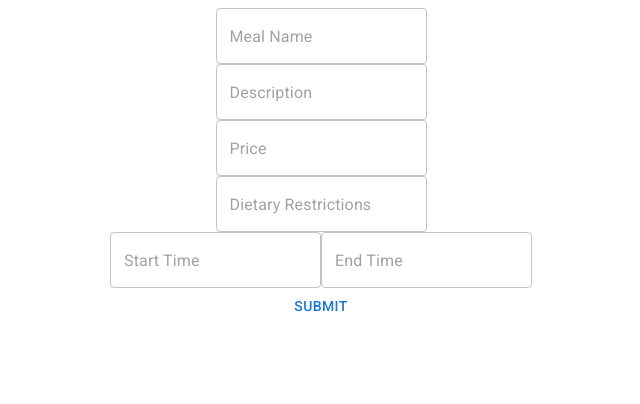
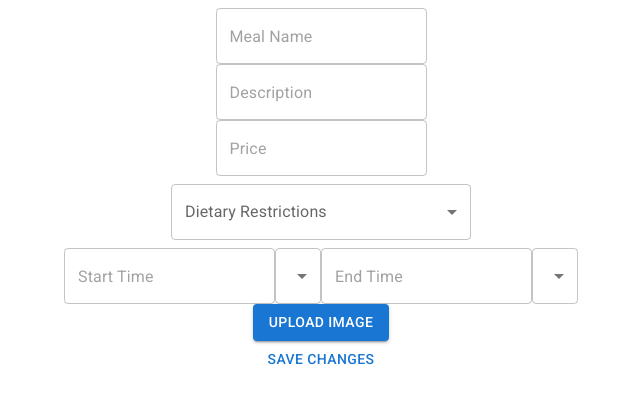
Before and after one commit to A-very-Cunning-ham/SSW-322-Project, a React (Create React App) app: page / in a window 1280 px wide. Shown: the top 404 px of the page, without its empty margins (319-959 px from the left). Built offline with nearby package versions, Linux system fonts and the light colour scheme.

Commit message:
added image upload button and checkbox forms

```diff
--- a/src/components/CreateMealForm.tsx
+++ b/src/components/CreateMealForm.tsx
@@ -1,15 +1,30 @@
 import { Button, TextField } from '@mui/material/';
 import * as React from 'react';
 import {Formik, Form} from 'formik';
-import { json } from 'stream/consumers';
+import OutlinedInput from '@mui/material/OutlinedInput';
+import InputLabel from '@mui/material/InputLabel';
+import MenuItem from '@mui/material/MenuItem';
+import FormControl from '@mui/material/FormControl';
+import ListItemText from '@mui/material/ListItemText';
+import Select, { SelectChangeEvent } from '@mui/material/Select';
+import Checkbox from '@mui/material/Checkbox';
 
+const ITEM_HEIGHT = 48;
+const ITEM_PADDING_TOP = 8;
+const MenuProps = {
+    PaperProps: {
+      style: {
+        maxHeight: ITEM_HEIGHT * 4.5 + ITEM_PADDING_TOP,
+        width: 250,
+      },
+    },
+  };
 interface Values {
     mealName: string
     description: string
-    price: any
-    dietaryRestrictions: string
-    startTime: any
-    endTime: any
+    price: string
+    startTime: string
+    endTime: string
     comments: string
 }
 
@@ -17,10 +32,23 @@ interface Props {
     onSubmit: (values: Values) => void;
 }
 
+const dietaryRestrictionTags = [
+    'Vegan',
+    'Vegetarian',
+    'Kosher',
+    'Low Carb',
+    'Keto',
+    'Dairy-Free',
+    'Gluten-Free',
+    'Allergy-Free'
+  ];
+
 export const CreateMealForm: React.FC<Props> = ({onSubmit}) => {
+    const [tagName, setTagName] = React.useState<string[]>([]); //for dietary restriction tags
+
     return (
         <Formik
-            initialValues={{ mealName:'', description:'',price:'',dietaryRestrictions:'',startTime:'',endTime:'',comments:''}}
+            initialValues={{ mealName:'', description:'',price:'',startTime:'',endTime:'',comments:''}}
             onSubmit={values => {
                 onSubmit(values);
             }}
@@ -52,13 +80,25 @@ export const CreateMealForm: React.FC<Props> = ({onSubmit}) => {
                     onBlur={handleBlur}
                 /></div>
                 <div>
-                <TextField
-                    placeholder='Dietary Restrictions'
-                    name="dietaryRestrictions"
-                    value={values.dietaryRestrictions}
+                <FormControl sx={{ m: 1, width: 300 }}>
+                <InputLabel>Dietary Restrictions</InputLabel>
+                <Select
+                    multiple
+                    value={tagName}
                     onChange={handleChange}
-                    onBlur={handleBlur}
-                /></div>
+                    input={<OutlinedInput label="Tag" />}
+                    renderValue={(selected) => selected.join(', ')}
+                    MenuProps={MenuProps}
+                >
+                    {dietaryRestrictionTags.map((tag) => (
+                    <MenuItem key={tag} value={tag}>
+                        <Checkbox checked={tagName.indexOf(tag) > -1} />
+                        <ListItemText primary={tag} />
+                    </MenuItem>
+                    ))}
+                </Select>
+                </FormControl>
+                </div>
                 <div>
                 <TextField
                     placeholder='Start Time'
@@ -67,14 +107,40 @@ export const CreateMealForm: React.FC<Props> = ({onSubmit}) => {
                     onChange={handleChange}
                     onBlur={handleBlur}
                 />
+                <Select
+                    onChange={handleChange}
+                    placeholder='AM'
+                >
+                    <MenuItem value={'AM'}>AM</MenuItem>
+                    <MenuItem value={'PM'}>PM</MenuItem>
+                </Select>
                 <TextField
                     placeholder='End Time'
                     name="endTime"
                     value={values.endTime}
                     onChange={handleChange}
                     onBlur={handleBlur}
-                /></div>
-                <Button type="submit">submit</Button>
+                />
+                <Select
+                   placeholder='AM'
+                   onChange={handleChange}
+                >
+                    <MenuItem value={'AM'}>AM</MenuItem>
+                    <MenuItem value={'PM'}>PM</MenuItem>
+                </Select></div>
+                <div>
+                <Button
+                    variant="contained"
+                    component="label"
+                    >
+                    Upload Image
+                    <input
+                        type="file"
+                        hidden
+                    />
+                </Button>
+                </div>
+                <Button type="submit">Save Changes</Button>
             </Form>
             )}
         </Formik>
--- a/src/pages/CreateMeal.tsx
+++ b/src/pages/CreateMeal.tsx
@@ -5,8 +5,8 @@ import { CreateMealForm } from '../components/CreateMealForm';
 const CreateMeal: FC<any> = (): ReactElement => {
     return (
         <div style={{textAlign: "center" }}>
-        <CreateMealForm onSubmit={( {mealName, description,price,dietaryRestrictions,startTime,endTime,comments}) => {
-            console.log(mealName, description,price,dietaryRestrictions,startTime,endTime,comments);
+        <CreateMealForm onSubmit={( {mealName, description,price,startTime,endTime,comments}) => {
+            console.log(mealName, description,price,startTime,endTime,comments);
           }}
           />
       </div>
```
